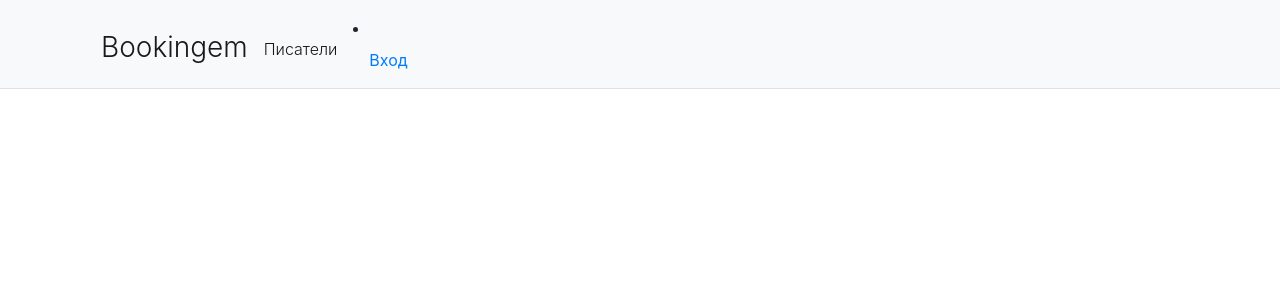
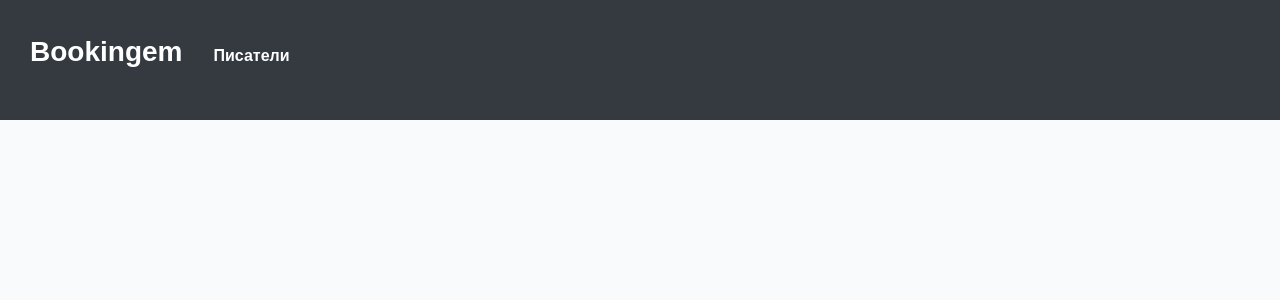
Before and after one commit to mrtypwnz/python_1_2_exam_final_arkady_vishnevsky, a Django app: page / in a window 1280 px wide. Shown: the top 300 px of the page. Run offline with Django 3.2, Linux system fonts and the light colour scheme; data that the repository does not hold is empty; parts of the project's set-up code (start-up, migrations or seed data) failed here and were passed over; some libraries are stand-ins or nearby versions.

Commit message:
*коммит ради вопроса* Из-за чего навбар скрывает логинку под собой?

```diff
--- a/library/webapp/static/css/style.css
+++ b/library/webapp/static/css/style.css
@@ -1,67 +1,67 @@
-        /*body {*/
-            /*font-family: Arial, sans-serif;*/
-            /*background: rgb(222, 240, 204);*/
-            /*color: #222222;*/
-            /*margin-top: 30px;*/
-            /*background-color: #f9fafc;*/
-        /*}*/
-        /*.container {*/
-            /*width: 1120px;*/
-            /*margin: 0 auto;*/
-        /*}*/
+        body {
+            font-family: Arial, sans-serif;
+            background: rgb(222, 240, 204);
+            color: #222222;
+            margin-top: 30px;
+            background-color: #f9fafc;
+        }
+        .container {
+            width: 1120px;
+            margin: 0 auto;
+        }
 
-        /*.padding {*/
-            /*margin-top: 15px;*/
-        /*}*/
+        .padding {
+            margin-top: 15px;
+        }
 
 
-        /*a {*/
-            /*text-decoration: none;*/
-            /*color: #3399ff;*/
-            /*padding-right: 15px;*/
-        /*}*/
+        a {
+            text-decoration: none;
+            color: #3399ff;
+            padding-right: 15px;
+        }
 
-        /*a:hover {*/
-            /*color: #730e7a;*/
-            /*transition: 0.3;*/
+        a:hover {
+            color: #730e7a;
+            transition: 0.3;
 
-        /*}*/
+        }
 
-        /*.navbar {*/
-            /*display: block;*/
-            /*background: #66075e;*/
-            /*position: fixed;*/
-            /*top: 0;*/
-            /*right: 0;*/
-            /*left: 0;*/
-            /*font-size: 0;*/
-            /*box-sizing: border-box;*/
-            /*padding: 30px 30px;*/
-        /*}*/
+        .navbar {
+            display: block;
+            background: #66075e;
+            position: fixed;
+            top: 0;
+            right: 0;
+            left: 0;
+            font-size: 0;
+            box-sizing: border-box;
+            padding: 30px 30px;
+        }
 
-        /*.menu {*/
-            /*font-size: 14px;*/
-            /*line-height: 1;*/
-            /*padding: 0;*/
-            /*margin: 0;*/
-            /*display: inline-block;*/
-            /*color: #fffee8;*/
-        /*}*/
+        .menu {
+            font-size: 14px;
+            line-height: 1;
+            padding: 0;
+            margin: 0;
+            display: inline-block;
+            color: #fffee8;
+        }
 
-        /*.menu li {*/
-            /*display: inline-block;*/
-        /*}*/
+        .menu li {
+            display: inline-block;
+        }
 
-        /*.menu li a {*/
-            /*display: inline-block;*/
-        /*}*/
+        .menu li a {
+            display: inline-block;
+        }
 
-        /*.menu li a:hover {*/
-            /*color: #ffc122;*/
-        /*}*/
+        .menu li a:hover {
+            color: #ffc122;
+        }
 
-        /*h1 {*/
-            /*text-align: center;*/
-            /*padding-top: 55px;*/
-            /*color: #380033;*/
-        /*}*/
+        h1 {
+            text-align: center;
+            padding-top: 55px;
+            color: #380033;
+        }
--- a/library/webapp/templates/navbar.html
+++ b/library/webapp/templates/navbar.html
@@ -1,20 +1,21 @@
-<nav class="navbar navbar-expand-lg navbar-light bg-light mb-0 border-bottom pb-0">
+<nav class="navbar navbar-expand-lg navbar-dark mb-0 border-bottom pb-0">
     <div class="container">
-        <nav class="navbar navbar-light bg-light">
+        <nav class="navbar navbar-light bg-dark">
             <a class="navbar-brand" href="{% url 'webapp:book_list' %}">
-                <span class="h3 mb-0 pb-0 font-weight-light">Bookingem</span>
+                <span class="h3 mb-0 pb-0 font-weight-bold">Bookingem</span>
             </a>
             <a class="navbar-brand" href="{% url 'webapp:author_list' %}">
-                <span class="h6 mb-0 pb-0 font-weight-light">Писатели</span>
+                <span class="h6 mb-0 pb-0 font-weight-bold">Писатели</span>
             </a>
-            {% if user.is_authenticated %}
-                <li class="nav-item navbar-text">Привет, <a
-                        href="{% url 'webapp:user_info' user.pk %}">{{ user.username }}</a>!
-                </li>
-                <li class="nav-item"><a href="{% url 'accounts:logout' %}" class="nav-link">Выход</a></li>
-            {% else %}
-                <li class="nav-item"><a href="{% url 'accounts:login' %}" class="nav-link">Вход</a></li>
-            {% endif %}
-        </nav>
+                {% if user.is_authenticated %}
+                    <li class="nav-item navbar-text">Привет, <a
+                            href="{% url 'webapp:user_info' user.pk %}">{{ user.username }}</a>
+                    </li>
+                    <li class="nav-item"><a href="{% url 'accounts:logout' %}" class="nav-link text-light">Выход</a>
+                    </li>
+                {% else %}
+                    <li class="nav-item"><a href="{% url 'accounts:login' %}" class="nav-link text-light">Вход</a></li>
+                {% endif %}
+            </div>
     </div>
 </nav>
--- a/library/webapp/views.py
+++ b/library/webapp/views.py
@@ -28,6 +28,9 @@
     template_name = 'book_update.html'
     form_class = BookForm
     permission_required = 'superuser'
+
+    def get_success_url(self):
+        return reverse('webapp:book_list')
 
 class BookDeleteView(PermissionRequiredMixin, LoginRequiredMixin, DeleteView):
     model = Book
@@ -79,6 +82,9 @@
     form_class = AuthorCreateForm
     permission_required = 'superuser'
 
+    def get_success_url(self):
+        return reverse('webapp:author_list')
+
 
 class AuthorCreateView(PermissionRequiredMixin, LoginRequiredMixin, CreateView):
     model = Author
```
